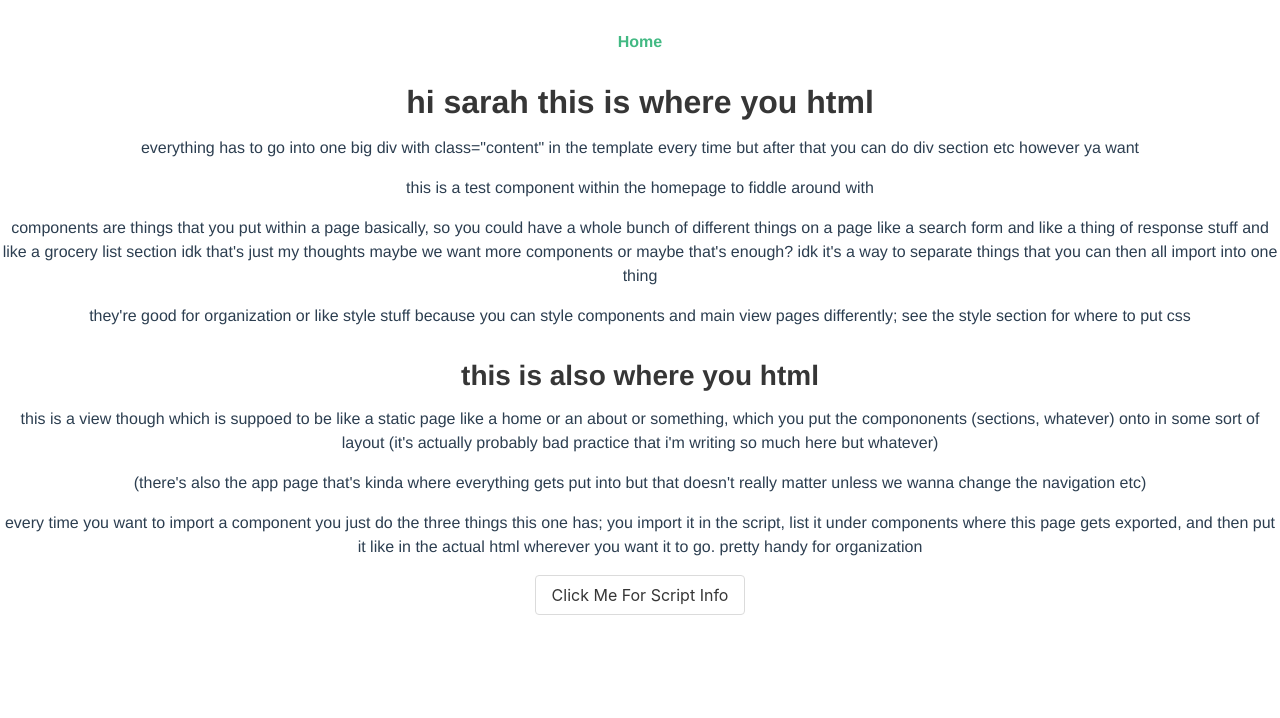
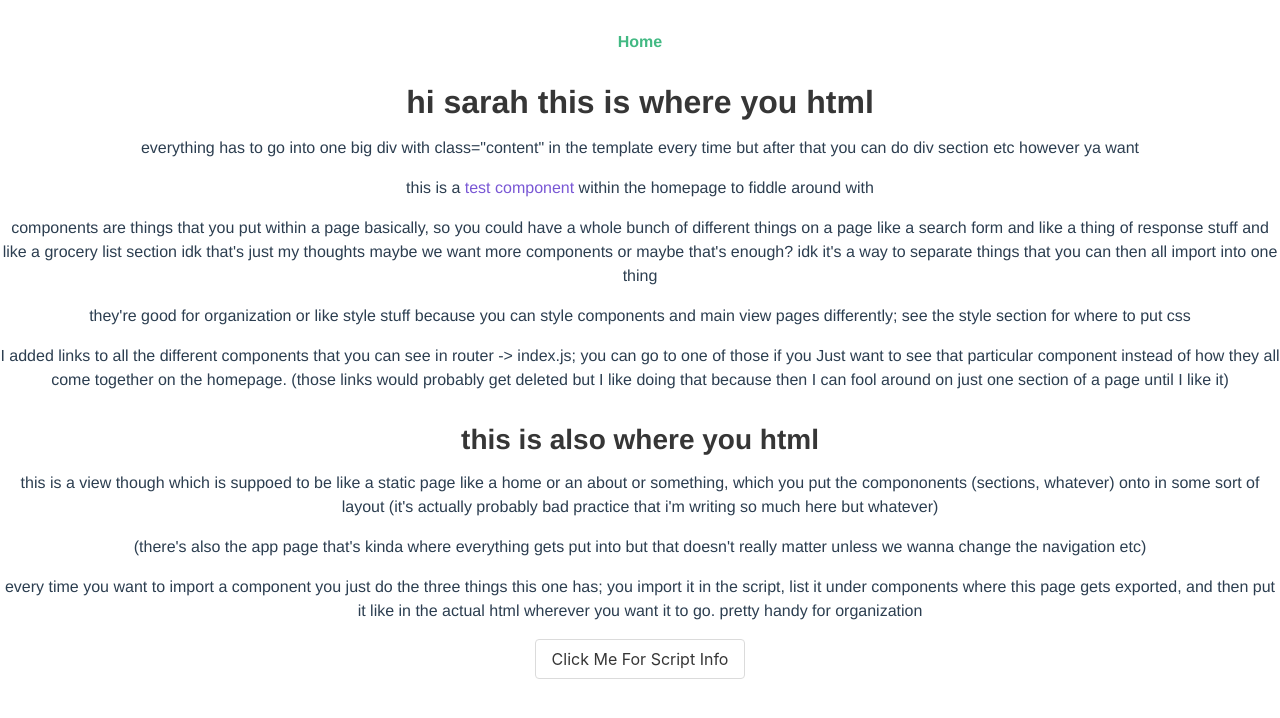
Before and after one commit to kciurleo/recipe-list, a Vue app: page / in a window 1280 px wide. Shown: the top 718 px of the page. Built offline with nearby package versions, Linux system fonts and the light colour scheme.

Commit message:
add router links

```diff
--- a/src/components/TestComponent.vue
+++ b/src/components/TestComponent.vue
@@ -3,7 +3,7 @@
     <h1>hi sarah this is where you html</h1>
     <p>everything has to go into one big div with class="content" in the template every
     time but after that you can do div section etc however ya want</p>
-    <p>this is a test component within the homepage to fiddle around with</p>
+    <p>this is a <router-link to="/test">test component</router-link> within the homepage to fiddle around with</p>
     <p>components are things that you put within a page basically,
     so you could have a whole bunch of different things on a page like a
     search form and like a thing of response stuff and like a grocery list
@@ -13,6 +13,10 @@
     <p>they're good for organization or like style stuff because you can style
     components and main view pages differently; see the style section for
     where to put css</p>
+    <p>I added links to all the different components that you can see in router -> index.js;
+    you can go to one of those if you Just want to see that particular component instead of
+    how they all come together on the homepage. (those links would probably get deleted but
+    I like doing that because then I can fool around on just one section of a page until I like it) </p>
   </div>
 </template>
 
--- a/src/router/index.js
+++ b/src/router/index.js
@@ -1,6 +1,11 @@
 import Vue from 'vue'
 import VueRouter from 'vue-router'
 import Home from '../views/Home.vue'
+import TestComponent from '../components/TestComponent.vue'
+import AddRecipe from '../components/AddRecipeForm.vue'
+import GroceryList from '../components/GroceryList.vue'
+import SearchRecipe from '../components/SearchRecipesForm.vue'
+import Results from '../components/SearchResults.vue'
 
 Vue.use(VueRouter)
 
@@ -9,6 +14,31 @@ const routes = [
     path: '/',
     name: 'Home',
     component: Home
+  },
+  {
+    path: '/test',
+    name: 'TestComponent',
+    component: TestComponent
+  },
+  {
+    path: '/addrecipe',
+    name: 'AddRecipe',
+    component: AddRecipe
+  },
+  {
+    path: '/grocerylist',
+    name: 'GroceryList',
+    component: GroceryList
+  },
+  {
+    path: '/searchrecipe',
+    name: 'SearchRecipe',
+    component: SearchRecipe
+  },
+  {
+    path: '/results',
+    name: 'Results',
+    component: Results
   }
 ]
 
```
